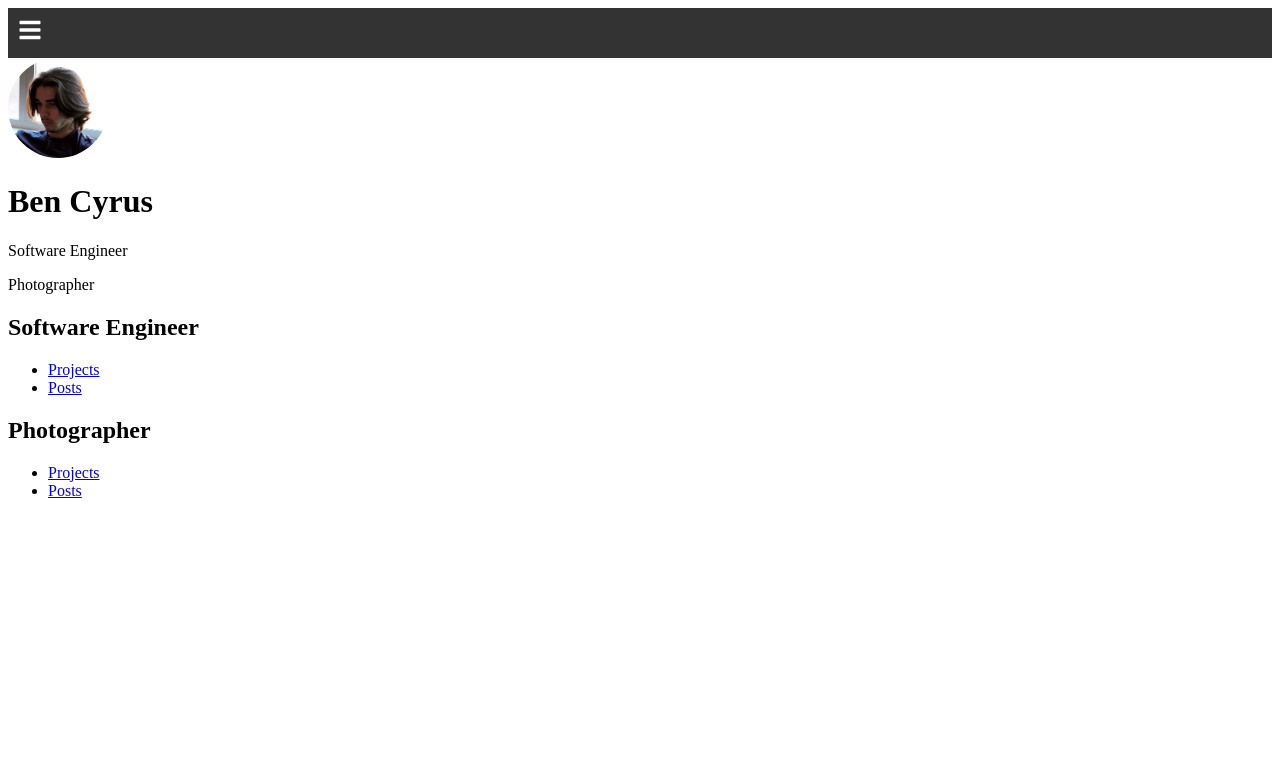
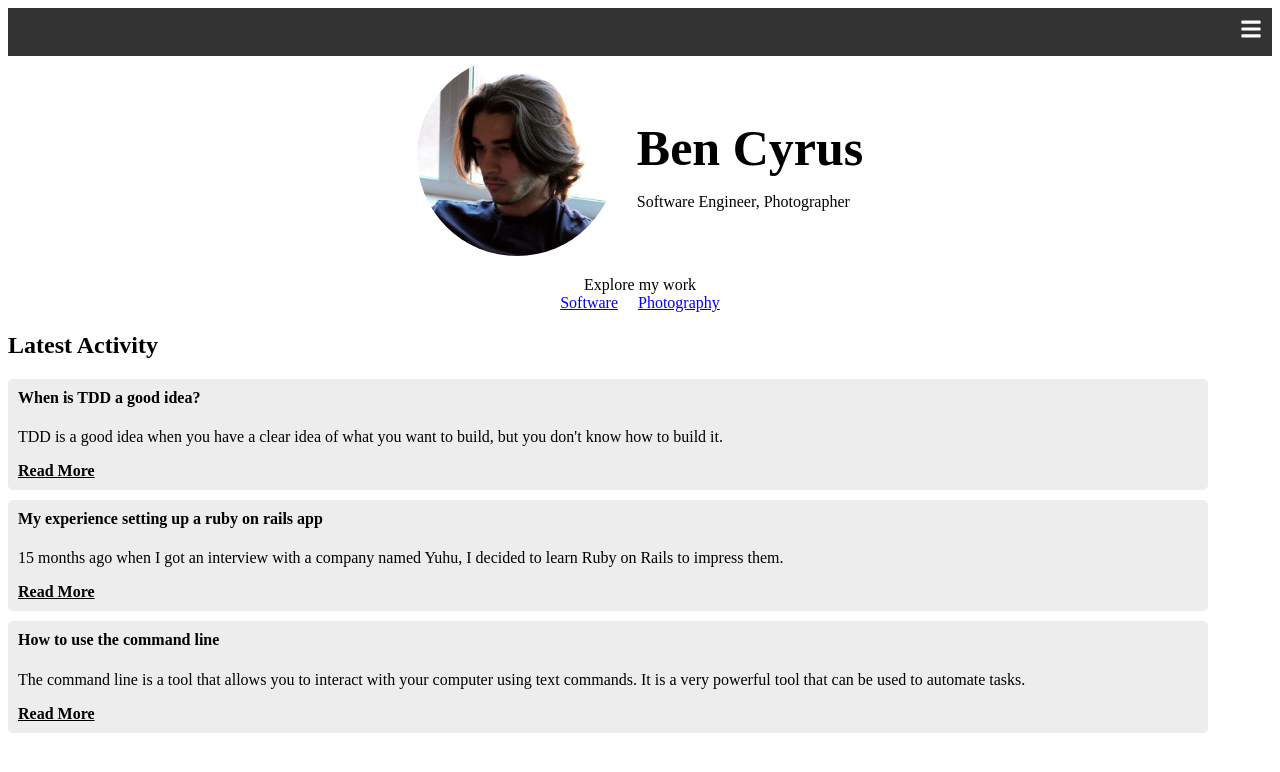
Before and after one commit to bencyrus/portfolio, a React (Create React App) app in the folder frontend/: page / in a window 1280 px wide. Shown: the top 772 px of the page. Built offline with nearby package versions, Linux system fonts and the light colour scheme.

Commit message:
fixed navbar and added posts

```diff
--- a/frontend/src/components/Navbar.tsx
+++ b/frontend/src/components/Navbar.tsx
@@ -1,10 +1,12 @@
 import { useState } from 'react'
-import { Link } from 'react-router-dom'
+import { Link, useLocation } from 'react-router-dom'
 import { IoMdClose } from 'react-icons/io'
 import { FaBars } from 'react-icons/fa'
 
 const Navbar = () => {
     const [open, setOpen] = useState(false)
+    const location = useLocation()
+    const isActive = (path: string) => location.pathname === path
 
     const handleOpen = () => {
         setOpen(!open)
@@ -14,34 +16,64 @@ const Navbar = () => {
         <nav
             style={{
                 display: 'flex',
-                justifyContent: 'space-between',
+                flexDirection: 'column',
                 alignItems: 'center',
                 padding: '10px',
                 backgroundColor: '#333',
                 color: '#fff',
             }}>
+            <div onClick={handleOpen} style={{ fontSize: '22px', cursor: 'pointer', alignSelf: 'flex-end' }}>
+                {open ? <IoMdClose style={{ color: '#fff' }} /> : <FaBars style={{ color: '#fff' }} />}
+            </div>
             {open && (
-                <ul style={{ listStyle: 'none', padding: 0, margin: 0 }}>
-                    <li style={{ padding: '10px' }}>
-                        <Link to='/' style={{ textDecoration: 'none', color: '#fff' }}>
+                <ul
+                    style={{
+                        listStyle: 'none',
+                        padding: 0,
+                        margin: 0,
+                        width: '100%',
+                        display: 'flex',
+                        flexDirection: 'column',
+                        alignItems: 'center',
+                    }}>
+                    <li style={{ padding: '10px', textAlign: 'center' }}>
+                        <Link
+                            to='/'
+                            style={
+                                isActive('/')
+                                    ? { textDecoration: 'none', color: '#42a5f5', fontWeight: 'bold' }
+                                    : { textDecoration: 'none', color: '#fff' }
+                            }
+                            onClick={() => setOpen(false)}>
                             Home
                         </Link>
                     </li>
-                    <li style={{ padding: '10px' }}>
-                        <Link to='/swe' style={{ textDecoration: 'none', color: '#fff' }}>
+                    <li style={{ padding: '10px', textAlign: 'center' }}>
+                        <Link
+                            to='/swe'
+                            style={
+                                isActive('/swe')
+                                    ? { textDecoration: 'none', color: '#42a5f5', fontWeight: 'bold' }
+                                    : { textDecoration: 'none', color: '#fff' }
+                            }
+                            onClick={() => setOpen(false)}>
                             SWE
                         </Link>
                     </li>
-                    <li style={{ padding: '10px' }}>
-                        <Link to='/photography' style={{ textDecoration: 'none', color: '#fff' }}>
+                    <li style={{ padding: '10px', textAlign: 'center' }}>
+                        <Link
+                            to='/photography'
+                            style={
+                                isActive('/photography')
+                                    ? { textDecoration: 'none', color: '#42a5f5', fontWeight: 'bold' }
+                                    : { textDecoration: 'none', color: '#fff' }
+                            }
+                            onClick={() => setOpen(false)}>
                             Photography
                         </Link>
                     </li>
                 </ul>
             )}
-            <div onClick={handleOpen} style={{ fontSize: '1.5em', cursor: 'pointer' }}>
-                {open ? <IoMdClose style={{ color: '#fff' }} /> : <FaBars style={{ color: '#fff' }} />}
-            </div>
         </nav>
     )
 }
--- /dev/null
+++ b/frontend/src/components/PostCard.tsx
@@ -0,0 +1,45 @@
+import { Link } from 'react-router-dom'
+
+interface Post {
+    id: number
+    title: string
+    summary: string
+    body: string
+}
+
+const PostCard = ({ post }: { post: Post }) => {
+    const shortSummary = post.summary.length > 500 ? post.summary.substring(0, 500) + '...' : post.summary
+
+    return (
+        <div
+            className='card'
+            style={{
+                width: '100%',
+                maxWidth: '1200px',
+                backgroundColor: '#ededed',
+                borderRadius: '5px',
+                padding: '10px',
+                marginBottom: '10px',
+                boxSizing: 'border-box',
+            }}>
+            <div className='card-body'>
+                <h4 className='card-title' style={{ marginTop: '0' }}>
+                    {post.title}
+                </h4>
+                <p className='card-text'>{shortSummary}</p>
+                <Link
+                    to={`/swe/posts/${post.id}`}
+                    className='card-link'
+                    style={{
+                        fontWeight: 'bold',
+                        textDecoration: 'underline',
+                        color: 'black',
+                    }}>
+                    Read More
+                </Link>
+            </div>
+        </div>
+    )
+}
+
+export default PostCard
--- /dev/null
+++ b/frontend/src/components/PostPage.tsx
@@ -0,0 +1,17 @@
+import { useParams } from 'react-router-dom'
+import swePosts from '../data/swePosts.json'
+
+const PostPage = () => {
+    const { id } = useParams()
+    const post = swePosts.find((post) => post.id === Number(id))
+
+    return (
+        <div>
+            <h1>{post?.title}</h1>
+            <p>{post?.summary}</p>
+            <p>{post?.body}</p>
+        </div>
+    )
+}
+
+export default PostPage
--- a/frontend/src/data/swePosts.json
+++ b/frontend/src/data/swePosts.json
@@ -1,12 +1,20 @@
 [
     {
+        "id": 1,
         "title": "When is TDD a good idea?",
         "summary": "TDD is a good idea when you have a clear idea of what you want to build, but you don't know how to build it.",
         "body": "TDD is a good idea when you have a clear idea of what you want to build, but you don't know how to build it.\n"
     },
     {
+        "id": 2,
         "title": "My experience setting up a ruby on rails app",
         "summary": "15 months ago when I got an interview with a company named Yuhu, I decided to learn Ruby on Rails to impress them.",
         "body": "15 months ago when I got an interview with a company named Yuhu, I decided to learn Ruby on Rails to impress them.\n"
+    },
+    {
+        "id": 3,
+        "title": "How to use the command line",
+        "summary": "The command line is a tool that allows you to interact with your computer using text commands. It is a very powerful tool that can be used to automate tasks.",
+        "body": "They want to write about testing. I say, “No, I don’t want to write about testing.” They say, “You have to write about testing.” I say, “I don’t want to write about testing.” They say, “You have to write about testing.” I say, “I don’t want to write about testing.” They say, “You have to write about testing.” I say, “I don’t want to write about testing.” They say, “You have to write about testing.” I say, “I don’t want to write about testing.” They say, “You have to write about testing.” I say, “I don’t want to write about testing.” They say, “You have to write about testing.” I say, “I don’t want to write about testing.” They say, “You have to write about testing.” I say, “I don’t want to write about testing.”"
     }
 ]
--- a/frontend/src/pages/MainPage.tsx
+++ b/frontend/src/pages/MainPage.tsx
@@ -1,47 +1,68 @@
 import { Link } from 'react-router-dom'
 import profile from '../profile.jpg'
+import PostCard from '../components/PostCard'
+import swePosts from '../data/swePosts.json'
+
 const MainPage = () => {
     return (
         <div>
-            <header className='App-header'>
+            <header
+                className='App-header'
+                style={{
+                    display: 'flex',
+                    flexDirection: 'row',
+                    alignItems: 'center',
+                    justifyContent: 'center',
+                    gap: '20px',
+                }}>
                 <img
                     src={profile}
                     className='App-logo'
                     alt='logo'
                     style={{
-                        width: '100px',
-                        height: '100px',
+                        width: '200px',
+                        height: '200px',
                         borderRadius: '50%',
                     }}
                 />
+
+                <div>
+                    <h1
+                        style={{
+                            fontSize: '50px',
+                            marginBottom: '0px',
+                        }}>
+                        Ben Cyrus
+                    </h1>
+                    <p>Software Engineer, Photographer</p>
+                </div>
             </header>
-            <h1>Ben Cyrus</h1>
-            <p>Software Engineer</p>
-            <p>Photographer</p>
+
+            <div
+                style={{
+                    margin: '20px 0px',
+                    display: 'flex',
+                    flexDirection: 'column',
+                    alignItems: 'center',
+                }}>
+                <span>Explore my work</span>
+                <div
+                    style={{
+                        width: '100%',
+                        display: 'flex',
+                        justifyContent: 'center',
+                        gap: '20px',
+                    }}>
+                    <Link to='/swe'>Software</Link>
+                    <Link to='/photography'>Photography</Link>
+                </div>
+            </div>
 
             <div>
-                <div>
-                    <h2>Software Engineer</h2>
-                    <ul>
-                        <li>
-                            <Link to='/swe/projects'>Projects</Link>
-                        </li>
-                        <li>
-                            <Link to='/swe/posts'>Posts</Link>
-                        </li>
-                    </ul>
-                </div>
-                <div>
-                    <h2>Photographer</h2>
-                    <ul>
-                        <li>
-                            <Link to='/photography/projects'>Projects</Link>
-                        </li>
-                        <li>
-                            <Link to='/photography/posts'>Posts</Link>
-                        </li>
-                    </ul>
-                </div>
+                <h2>Latest Activity</h2>
+                {swePosts.map((post) => (
+                    <PostCard key={post.id} post={post} />
+                ))}
             </div>
         </div>
     )
--- a/frontend/src/routes.tsx
+++ b/frontend/src/routes.tsx
@@ -7,6 +7,7 @@ import PostsPage from './pages/PostsPage'
 
 import swePosts from './data/swePosts.json'
 import MainPage from './pages/MainPage'
+import PostPage from './components/PostPage'
 
 const router = createBrowserRouter([
     {
@@ -29,6 +30,10 @@ const router = createBrowserRouter([
                         path: 'posts',
                         element: <PostsPage posts={swePosts} />,
                     },
+                    {
+                        path: 'posts/:id',
+                        element: <PostPage />,
+                    },
                 ],
             },
             {
```
Also changed, not shown: 1 other file (tests, documents, lock files or other folders).
